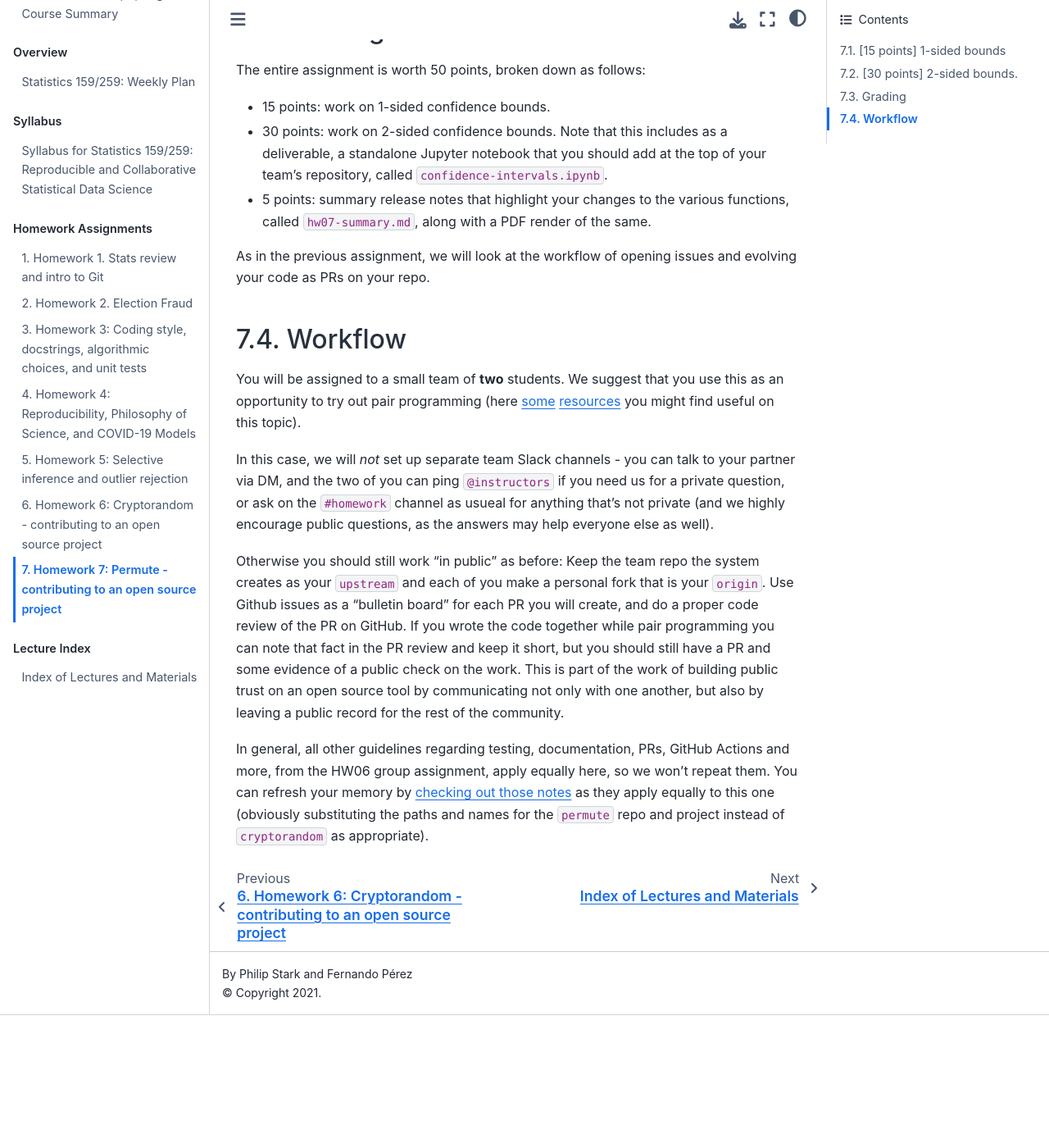
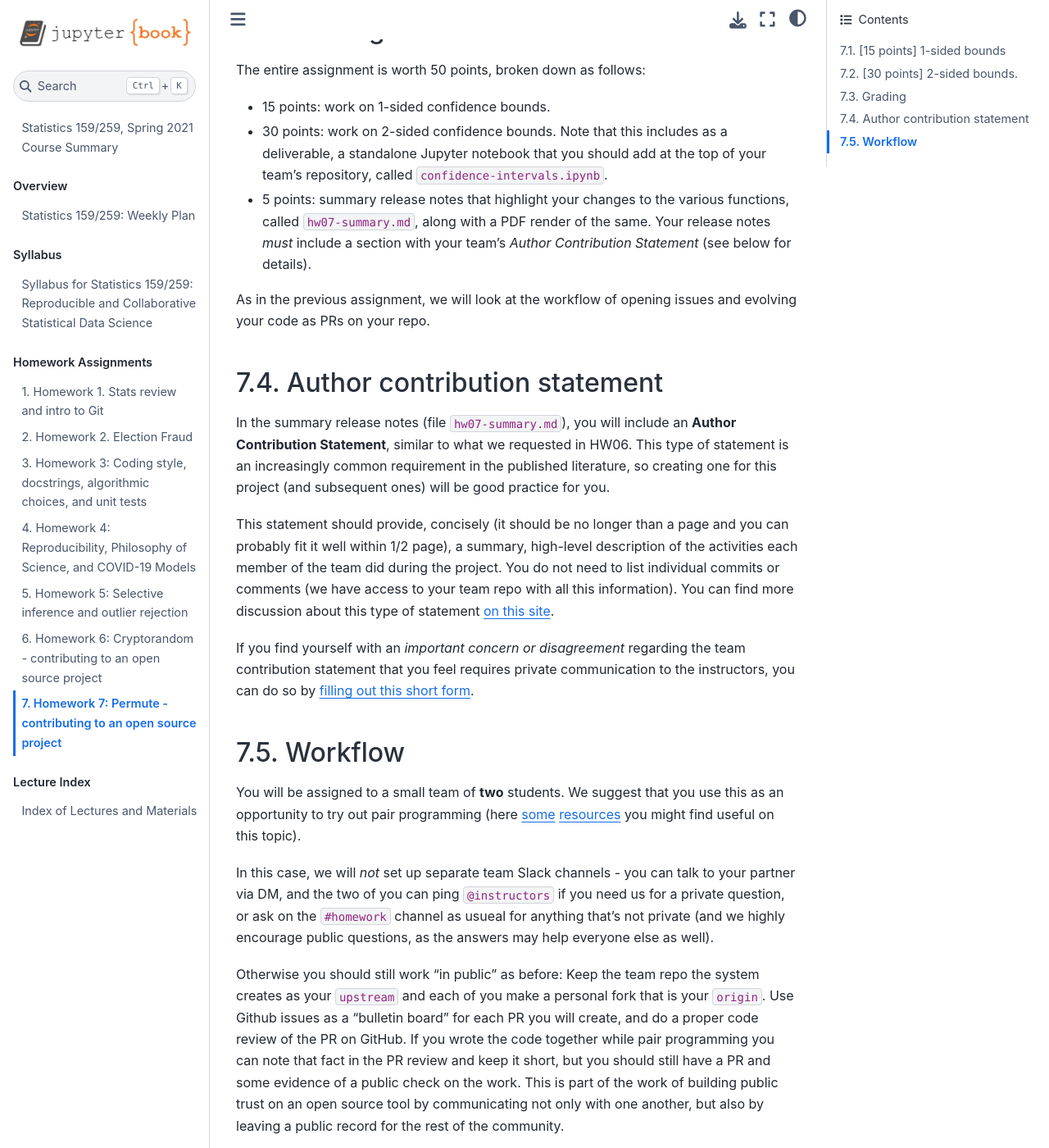
Before and after one commit to UCB-stat-159-s21/site, a Jupyter Book: the page built from Hw/hw07-permute-contrib.md, in a window 1280 px wide and 1400 px high, scrolled down 2826 px. Shown: the whole window at 82% size. Built offline with Jupyter Book 1.0.4 settings and Sphinx 7.4.7 and the Sphinx Book theme 1.1.4, drawn with Linux system fonts in a browser that asks for light colours; pages that are not in the unit, such as notebooks, are missing from menus; before the commit the page ends 4064 px from its top, so only the background shows below that.

Commit message:
ENH - add requirement for author statement to hw07.

```diff
--- a/Hw/hw07-permute-contrib.md
+++ b/Hw/hw07-permute-contrib.md
@@ -60,9 +60,18 @@
 
 * 15 points: work on 1-sided confidence bounds.
 * 30 points: work on 2-sided confidence bounds.  Note that this includes as a deliverable, a standalone Jupyter notebook that you should add at the top of your team's repository, called `confidence-intervals.ipynb`.
-* 5 points: summary release notes that highlight your changes to the various functions, called `hw07-summary.md`, along with a PDF render of the same.
+* 5 points: summary release notes that highlight your changes to the various functions, called `hw07-summary.md`, along with a PDF render of the same.  Your release notes _must_ include a section with your team's _Author Contribution Statement_ (see below for details).
 
 As in the previous assignment, we will look at the workflow of opening issues and evolving your code as PRs on your repo.
+
+## Author contribution statement
+
+In the summary release notes (file `hw07-summary.md`), you will include an **Author Contribution Statement**, similar to what we requested in HW06. This type of statement is an increasingly common requirement in the published literature, so creating one for this project (and subsequent ones) will be good practice for you.
+
+This statement should provide, concisely (it should be no longer than a page and you can probably fit it well within 1/2 page), a summary, high-level description of the activities each member of the team did during the project. You do not need to list individual commits or comments (we have access to your team repo with all this information).  You can find more discussion about this type of statement [on this site](https://www.editage.com/insights/how-to-draft-the-authorship-contribution-statement).
+
+If you find yourself with an _important concern or disagreement_ regarding the team contribution statement that you feel requires private communication to the instructors, you can do so by [filling out this short form](https://forms.gle/ictvEUiZpaLFi3Hy6).
+
 
 ## Workflow
 
```
